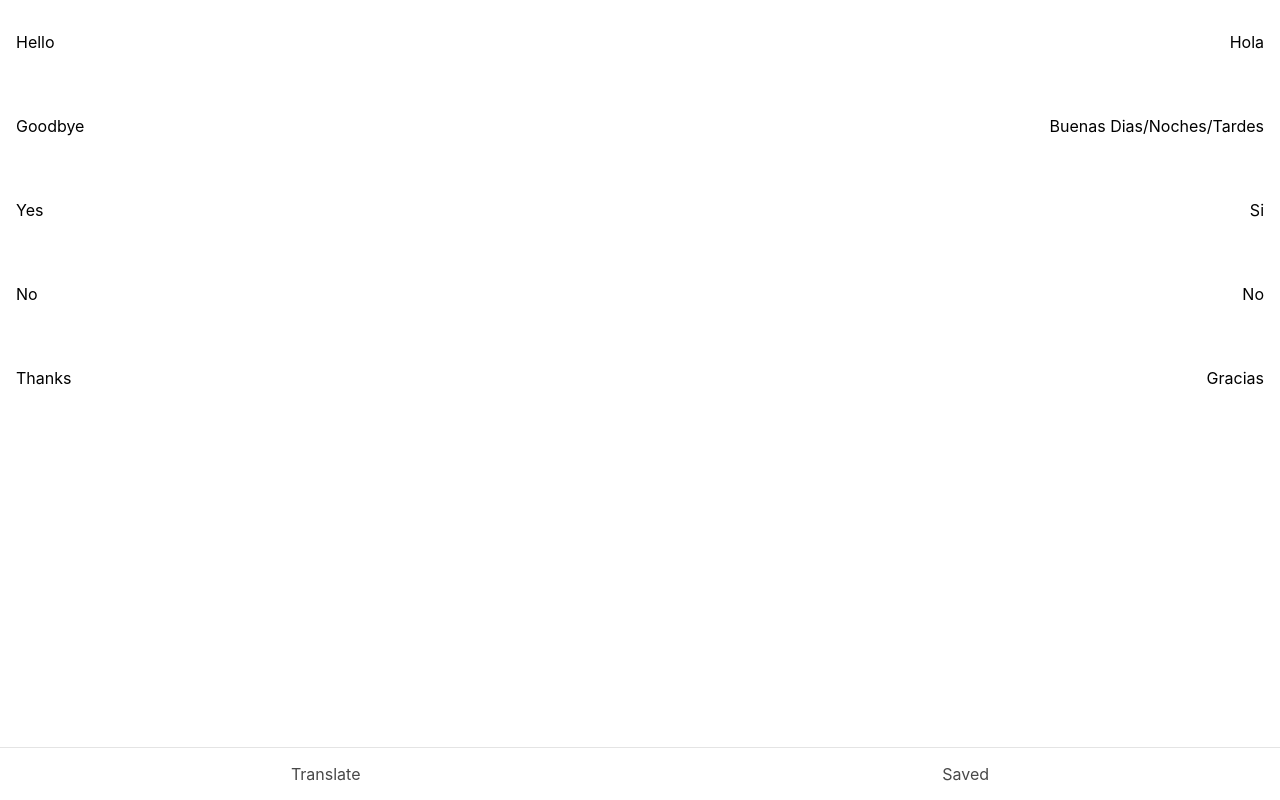
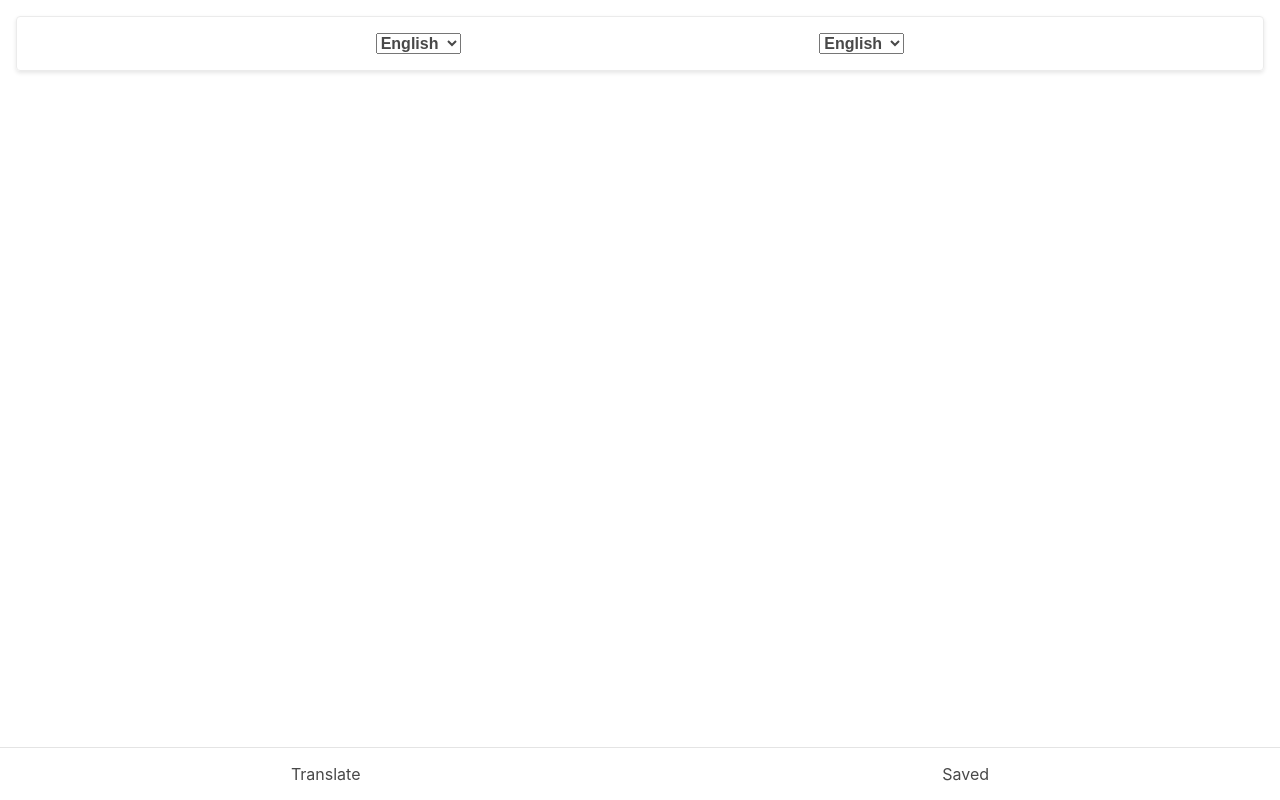
Before and after one commit to ocampco/small-talk-pwa, a React (Create React App) app: page / in a window 1280 px wide. Built offline with nearby package versions, Linux system fonts and the light colour scheme.

Commit message:
Implement locale selectors and translations

```diff
--- a/src/shared/Footer.module.scss
+++ b/src/shared/Footer.module.scss
@@ -7,8 +7,8 @@
   width: 100%;
   display: flex;
   justify-content: space-around;
-  padding: $space-md 0;
+  padding: $size-md 0;
   text-align: center;
-  color: $color-text-grey;
-  border-top: $border-grey;
+  color: $color-medium-grey;
+  border-top: $border-medium;
 }
--- a/src/shared/locales.js
+++ b/src/shared/locales.js
@@ -1,2 +1,14 @@
-export const ENGLISH = 'ENGLISH';
-export const SPANISH = 'SPANISH';
+export const ENGLISH = {
+  value: 'ENGLISH',
+  display: 'English',
+};
+
+export const SPANISH = {
+  value: 'SPANISH',
+  display: 'Spanish',
+};
+
+export default [
+  ENGLISH,
+  SPANISH,
+]
--- a/src/shared/translations.js
+++ b/src/shared/translations.js
@@ -1,29 +1,72 @@
 // TODO: support non-english translations
 const ENGLISH = {
+  ENGLISH: [
+    {
+      context: 'Hello',
+      translation: 'Hola',
+    },
+  ],
   SPANISH: [
     {
       context: 'Hello',
       translation: 'Hola',
+      pronounciation: 'o-la',
     },
     {
       context: 'Goodbye',
       translation: 'Buenas Dias/Noches/Tardes',
+      pronounciation: 'bwe-nas dee-yas/noh-ches/tar-des',
     },
     {
       context: 'Yes',
       translation: 'Si',
+      pronounciation: 'si',
+    },
+    {
+      context: 'No',
+      translation: 'No',
+      pronounciation: 'no',
+    },
+    {
+      context: 'Thanks',
+      translation: 'Gracias',
+      pronounciation: 'grah-si-ahs',
+    },
+  ],
+};
+
+const SPANISH = {
+  SPANISH: [
+    {
+      context: 'Hola',
+      translation: 'Hello',
+    },
+  ],
+  ENGLISH: [
+    {
+      context: 'Hola',
+      translation: 'Hello',
+    },
+    {
+      context: 'Buenas Dias/Noches/Tardes',
+      translation: 'Goodbye',
+    },
+    {
+      context: 'Si',
+      translation: 'Yes',
     },
     {
       context: 'No',
       translation: 'No',
     },
     {
-      context: 'Thanks',
-      translation: 'Gracias',
+      context: 'Gracias',
+      translation: 'Thanks',
     },
   ],
 };
 
 export default {
   ENGLISH,
+  SPANISH,
 };
--- a/src/shared/variables.module.scss
+++ b/src/shared/variables.module.scss
@@ -1,3 +1,14 @@
-$space-md: 1rem;
-$color-text-grey: #484848;
-$border-grey: 1px solid rgb(228, 228, 228);
+$size-sm: 0.5rem;
+$size-md: 1rem;
+$size-lg: 1.5rem;
+
+$font-sm: 0.75rem;
+
+$color-medium-grey: #484848;
+$color-light-grey: #EBEBEB;
+
+$border-medium: 1px solid rgb(228, 228, 228);
+$border-light: 1px solid $color-light-grey;
+
+$box-shadow: 0 2px 4px rgba(0,0,0,0.1);
+$border-radius: 4px;
--- a/src/translate/Item.js
+++ b/src/translate/Item.js
@@ -6,16 +6,23 @@ import styles from './Item.module.scss';
 const Item = ({
   context,
   translation,
+  pronounciation,
 }) => (
   <li className={styles.container}>
-    <p>{context}</p>
-    <p>{translation}</p>
+    <div className={styles.left}>{context}</div>
+    <div className={styles.right}>
+      {translation}
+      <p className={styles.caption}>
+        {pronounciation}
+      </p>
+    </div>
   </li>
 );
 
 Item.propTypes = {
   context: PropTypes.string.isRequired,
   translation: PropTypes.string.isRequired,
+  pronounciation: PropTypes.string,
 };
 
 export default Item;
--- a/src/translate/Item.module.scss
+++ b/src/translate/Item.module.scss
@@ -1,7 +1,22 @@
 @import './../shared/variables.module.scss';
+
+$color-caption: #484848a6;
 
 .container {
   display: flex;
   justify-content: space-between;
-  padding: $space-md;
+  padding: $size-md;
+  border-bottom: 1px solid #EBEBEB;
 }
+
+.right {
+  text-align: right;
+}
+
+.caption {
+  composes: right;
+  margin-top: $size-sm;
+  padding: 0;
+  font-size: $font-sm;
+  color: $color-caption;
+}
--- /dev/null
+++ b/src/translate/Selector.js
@@ -0,0 +1,34 @@
+import React from 'react';
+import PropTypes from 'prop-types';
+
+import styles from './Selector.module.scss';
+
+const Selector = ({
+  selected,
+  options,
+  onChange,
+}) => (
+  <select
+    className={styles.container}
+    value={selected && selected.value}
+    onChange={onChange}
+  >
+    {
+      options.map(({ value, display }) =>
+        <option value={value}>
+          {display}
+        </option>
+      )
+    }
+  </select>
+);
+
+Selector.propTypes = {
+  options: PropTypes.array,
+};
+
+Selector.defaultProps = {
+  options: [],
+};
+
+export default Selector;
--- /dev/null
+++ b/src/translate/Selector.module.scss
@@ -0,0 +1,7 @@
+@import './../shared/variables.module.scss';
+
+.container {
+  font-size: $size-md;
+  font-weight: 800;
+  color: $color-medium-grey;
+}
--- a/src/translate/TranslateContainer.js
+++ b/src/translate/TranslateContainer.js
@@ -1,30 +1,65 @@
 import React, { Component } from 'react';
-import PropTypes from 'prop-types';
 
+import Selector from './Selector';
 import Item from './Item';
 import translations from './../shared/translations';
-import { ENGLISH, SPANISH } from './../shared/locales';
+import locales, { ENGLISH } from './../shared/locales';
+
+import styles from './TranslateContainer.module.scss';
 
 class TranslateContainer extends Component {
   state = {
     // TODO: make dynamic
-    selectedLocale: SPANISH,
+    nativeLocale: ENGLISH,
+    selectedLocale: null,
   }
 
-  translate = (native, selected) => translations[native][selected];
+  handleLocaleChange = target => event => {
+    const locale = locales.find(locale =>
+      locale.value === event.target.value
+    );
+
+    this.setState({
+      [target]: locale,
+    });
+  }
+
+  translateLocales = (native, selected) =>
+    selected
+      ? translations[native.value][selected.value]
+      : translations[native.value]
 
   render() {
-    const { nativeLocale } = this.props;
-    const { selectedLocale } = this.state;
-    const translated = this.translate(nativeLocale, selectedLocale);
+    const {
+      nativeLocale,
+      selectedLocale,
+    } = this.state;
+    const sameLocale = nativeLocale !== selectedLocale;
+    const translated = selectedLocale && sameLocale
+      ? this.translateLocales(nativeLocale, selectedLocale)
+      : null;
 
     return (
-      <div>
+      <div className={styles.container}>
+        <div className={styles.selectors}>
+          <Selector
+            selected={nativeLocale}
+            options={locales}
+            onChange={(e) => this.handleLocaleChange('nativeLocale')(e)}
+          />
+          <Selector
+            selected={selectedLocale}
+            options={locales}
+            onChange={(e) => this.handleLocaleChange('selectedLocale')(e)}
+          />
+        </div>
         {
-          translated.map(({ context, translation }) =>
+          translated &&
+          translated.map(({ context, translation, pronounciation }) =>
             <Item
               context={context}
               translation={translation}
+              pronounciation={pronounciation}
             />
           )
         }
@@ -33,13 +68,4 @@ class TranslateContainer extends Component {
   }
 }
 
-// TODO: Use context
-TranslateContainer.propTypes = {
-  nativeLocale: PropTypes.string,
-};
-
-TranslateContainer.defaultProps = {
-  nativeLocale: ENGLISH,
-};
-
 export default TranslateContainer;
--- /dev/null
+++ b/src/translate/TranslateContainer.module.scss
@@ -0,0 +1,15 @@
+@import './../shared/variables.module.scss';
+
+.selectors {
+  display: flex;
+  justify-content: space-evenly;
+  padding: $size-md 0;
+  margin: $size-md 0;
+  border: $border-light;
+  border-radius: $border-radius;
+  box-shadow: $box-shadow;
+}
+
+.container {
+  padding: 0 $size-md;
+}
```
